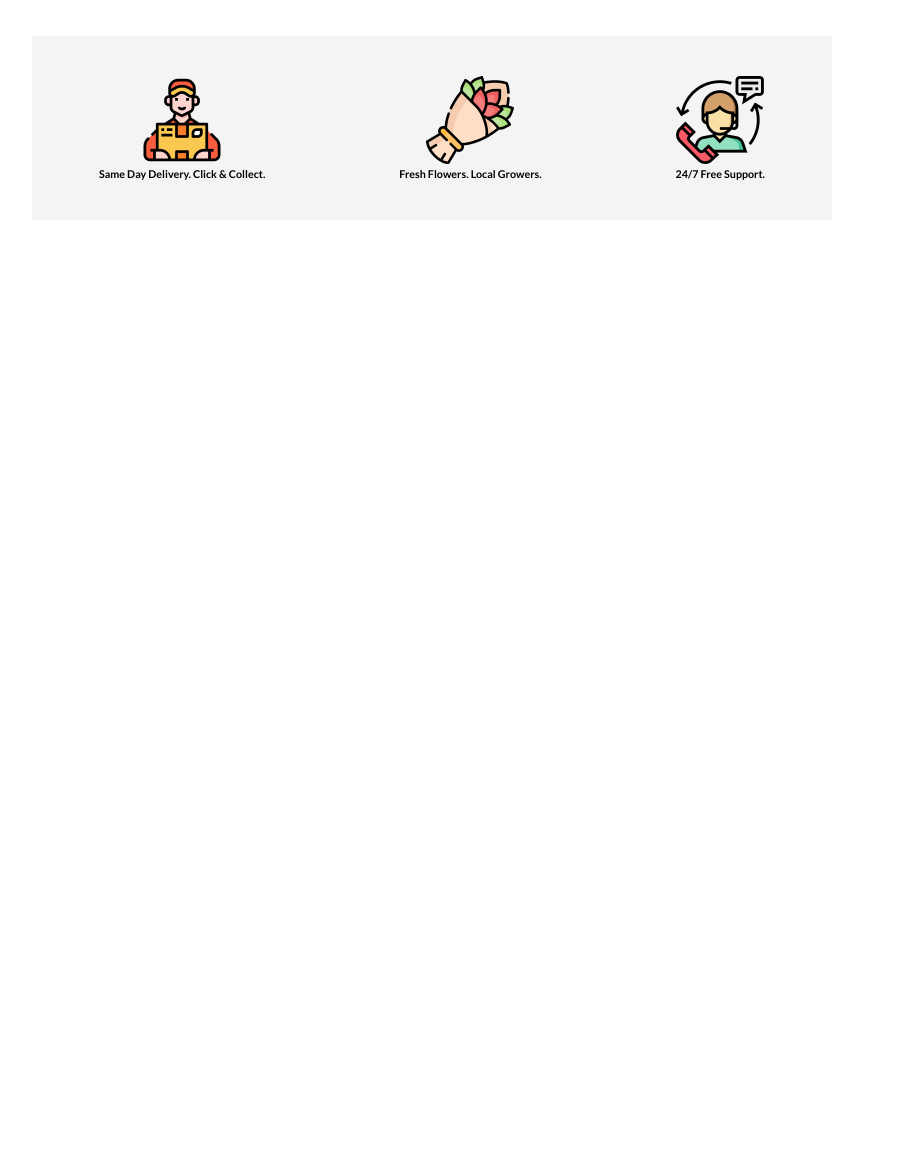
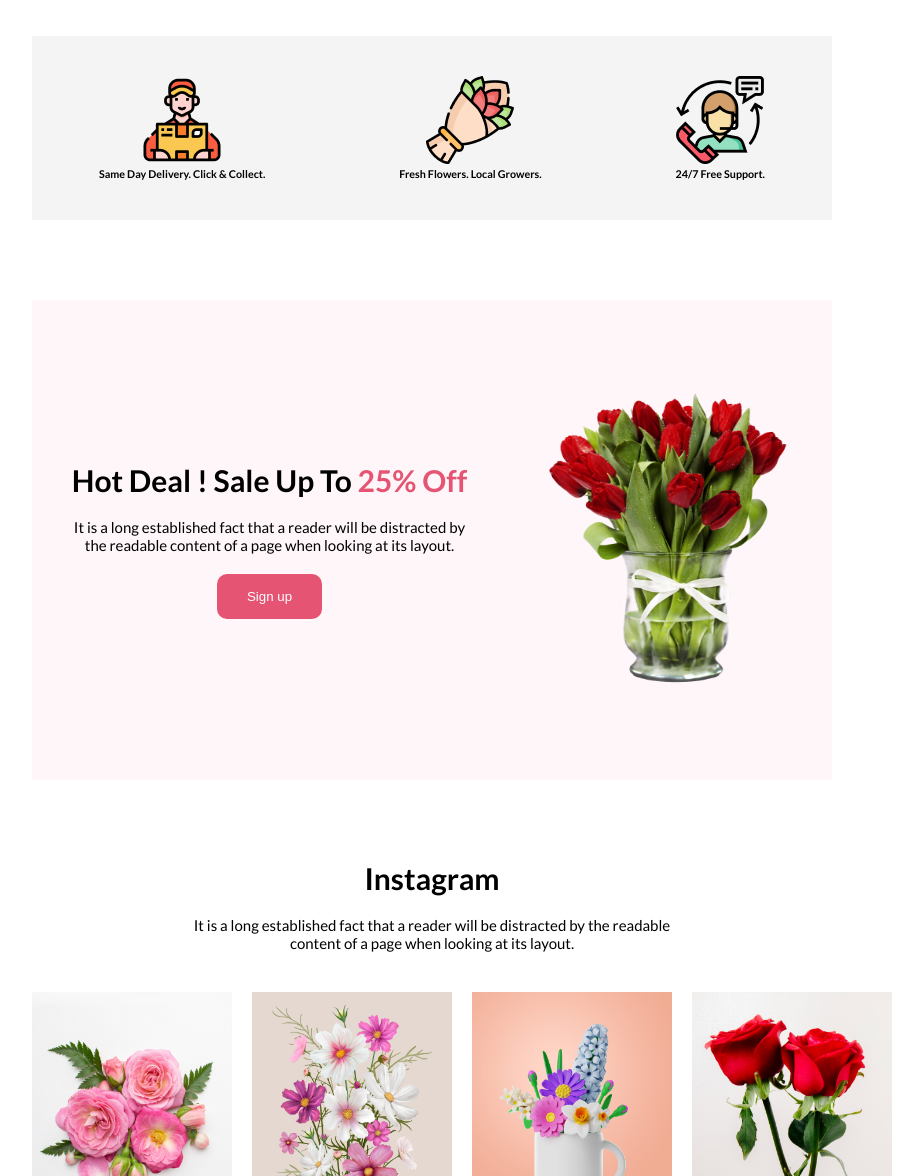
Before and after one commit to asroney/flowershop, a plain HTML site: page index.html in a window 1280 px wide. Shown: the part 1624-2800 px from the top of the page, without its empty margins (208-1131 px from the left). Before the commit the page ends 1924 px from the top, so only its background shows below. Drawn offline with Linux system fonts and the light colour scheme.

Commit message:
insta added and bnr image fixed

```diff
--- a/index.html
+++ b/index.html
@@ -80,5 +80,51 @@
 
         </div>
     </section>
+    <section>
+        <div class="offer-container">
+            <div class="offer-details">
+                <h3 class="offer-title">
+                    Hot Deal ! Sale Up To <span class="discount"> 25% Off</span>
+                </h3>
+                <p class="offer-p">It is a long established fact that a reader will be distracted by the readable content of a page when looking at its layout.</p>
+
+                <button class="btn">Sign up</button>
+
+            </div>
+            <div>
+                <img class="imageoffer" src="image/pngwing8.png" alt="">
+            </div>
+
+        </div>
+    </section>
+    <section>
+        <div class="instagram-container">
+            <h3 class="offer-title">Instagram</h3>
+            <p class="offer-p" >It is a long established fact that a reader will be distracted by the readable <br> content of a page when looking at its layout.</p>
+
+        </div>
+        <section>
+            <div class="insta-img">
+                <div class="insta-img-box">
+                    <img class="insta-img-one" src="image/Flower01.png" alt="">
+                </div>
+
+                <div class="insta-img-box">
+                    <img class="insta-img-two" src="image/Rectangle4.png" alt="">
+                </div>
+
+                <div class="insta-img-box">
+                    <img class="insta-img-three" src="image/Rectangle5.png" alt="">
+                </div>
+
+                <div class="insta-img-box">
+                    <img class="insta-img-four" src="image/Rectangle6.png" alt="">
+                </div>
+
+            </div>
+        </section>
+
+    </section>
+
 </body>
 </html>
--- a/style/style.css
+++ b/style/style.css
@@ -21,6 +21,7 @@ body{
     width: 100%;
     margin-bottom: 0px;
     padding-bottom: 0px;
+    margin-bottom: -80px;
 }
 
 .content-title{
@@ -125,3 +126,77 @@ body{
 .services-box{
     text-align: center;
 }
+
+.offer-container{
+    display: flex;
+    justify-content: space-around;
+    align-items: center;
+    margin: 0px 240px 80px 240px;
+    height: 60vh;
+    background-color: rgba(229, 84, 115, 0.05);
+
+}
+.offer-details{
+    width: 50%;
+    text-align: center;
+}
+.imageoffer{
+    width: 50%;
+}
+.imageoffer{
+    height: 300px;
+    width: 250px;
+}
+
+.offer-title{
+    font-size: 30px;
+    margin-bottom: 20px;
+
+}
+.offer-p{
+    font-size: 15px;
+    margin-bottom: 20px;
+}
+.discount{
+    color: #E55473;
+}
+
+
+.instagram-container{
+    text-align: center;
+    margin-right: 240px;
+    margin-left: 240px;
+    margin-bottom: 40px;
+
+}
+
+.insta-img{
+    display: flex;
+    justify-content: space-around;
+    align-items: center;
+    gap: 20px;
+    margin-right: 240px;
+    margin-left: 240px;
+    margin-bottom: 80px;
+
+}
+
+.insta-img-one{
+    width:200px;
+    height: 250px;
+
+}
+
+.insta-img-two{
+    width:200px;
+    height: 250px;
+}
+.insta-img-three{
+    width:200px;
+    height: 250px;
+}
+.insta-img-four{
+    width:200px;
+    height: 250px;
+
+}
```
